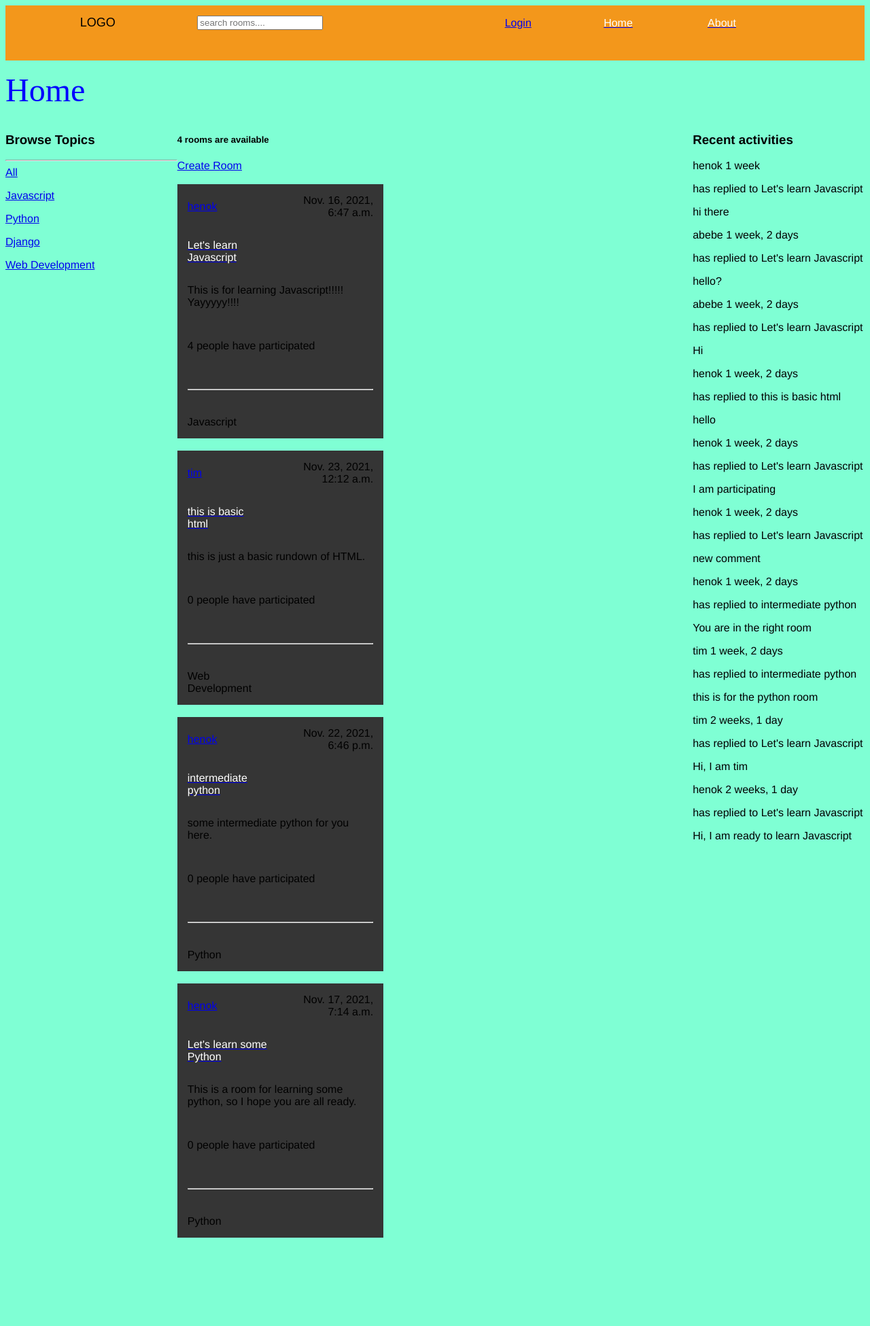
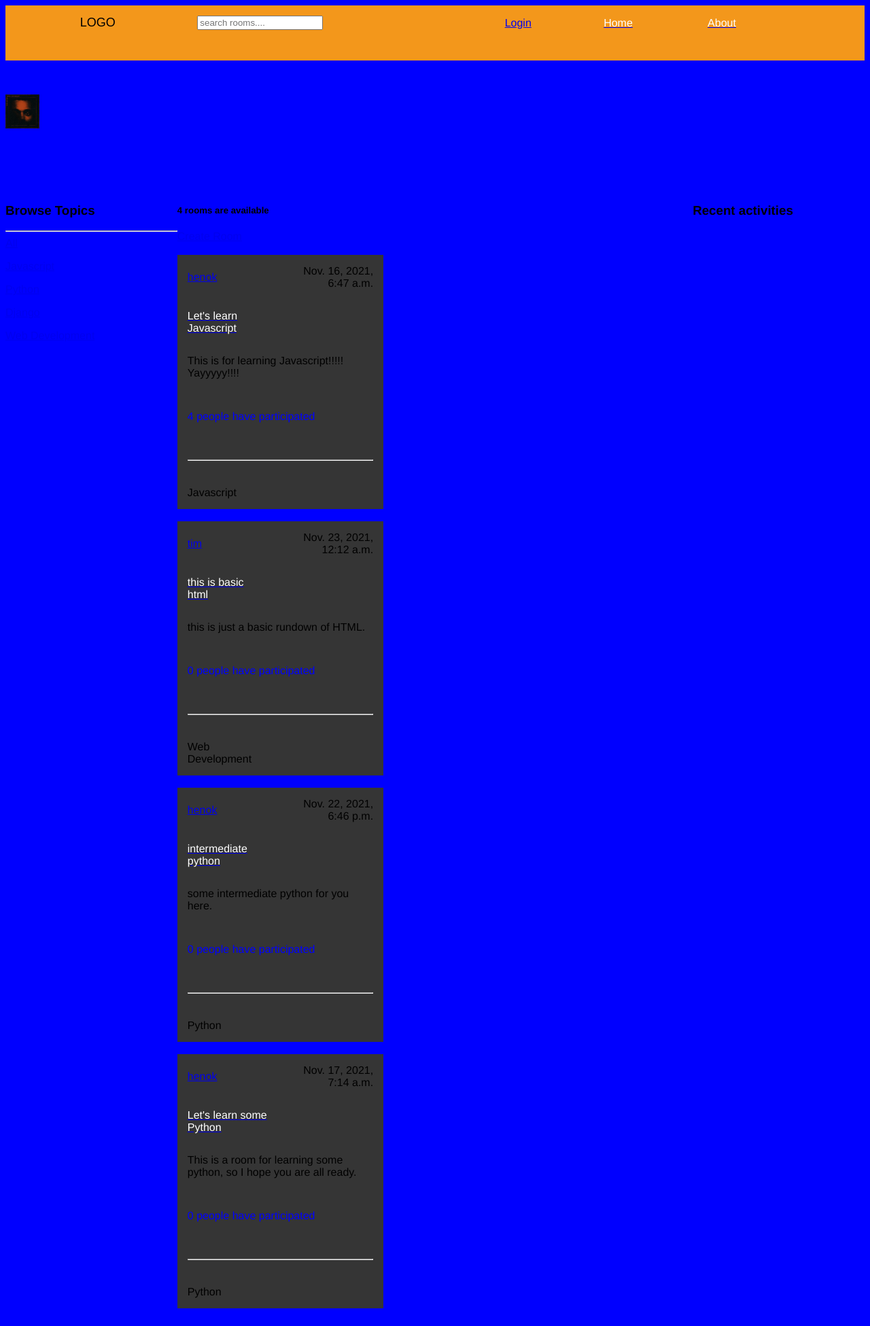
Before and after one commit to DNA-home/Django-App, a Django app: page / in a window 1280 px wide. Shown: the whole page at 68% size. Before the commit the page ends 1821 px from the top, so only its background shows below. Run offline with Django 3.2, Linux system fonts and the light colour scheme; data comes from the database, SQL or seed files in the repository.

Commit message:
changing the css

```diff
--- a/base/templates/base/home.html
+++ b/base/templates/base/home.html
@@ -1,37 +1,21 @@
-{% extends "main.html" %}
-
-
-
-{% block content %}
-<style>
-    .container{
-        display: grid;
-        grid-template-columns: 1fr 3fr 1fr;
-    }
+{% extends "main.html" %} {% load static %} {% block content %}
+<link rel="stylesheet" href="{% static 'styles/home.css' %}">
 </style>
 <p><font face="Times new roman" size="18" color="blue">Home</font></p>
 
 <div class="container">
-    <div>
-        {% include 'base/topics_component.html' %}
-    </div>
+  <div>{% include 'base/topics_component.html' %}</div>
 
-    <div class='rooms'>
-        <h5>{{room_count}} rooms are available</h5>
-        <a href="{% url 'create-room' %}">Create Room</a>
-        <br>
-        <br>
+  <div class="rooms">
+    <h5>{{room_count}} rooms are available</h5>
+    <a href="{% url 'create-room' %}">Create Room</a>
+    <br />
+    <br />
 
-        <div class='topics'>
-            {% include 'base/feed_component.html' %}
+    <div class="topics">{% include 'base/feed_component.html' %}</div>
+  </div>
 
-        </div>
-
-    </div>
-
-    <div>
-        {% include 'base/activity_component.html' %}
-    </div>
+  <div>{% include 'base/activity_component.html' %}</div>
 </div>
 
 {% endblock content %}
--- /dev/null
+++ b/static/styles/home.css
@@ -0,0 +1,4 @@
+.container {
+  display: grid;
+  grid-template-columns: 1fr 3fr 1fr;
+}
--- a/static/styles/main.css
+++ b/static/styles/main.css
@@ -1,9 +1,16 @@
-.body{
-    background-color: aquamarine;
-    font-family: 'Franklin Gothic Medium', 'Arial Narrow', Arial, sans-serif;
+.body {
+  background-color: blue;
+  font-family: "Franklin Gothic Medium", "Arial Narrow", Arial, sans-serif;
 }
 
+.aboutP {
+  color: crimson;
+}
 
-.aboutP{
-    color: crimson;
+img {
+  height: 50px;
 }
+
+p {
+  color: blue;
+}
--- a/templates/main.html
+++ b/templates/main.html
@@ -2,30 +2,28 @@
 
 {% load static %}
 <html lang="en">
-<head>
-    <link rel="stylesheet" type='text/css' media='screen' href="{% static 'styles/main.css' %}">
-    <meta charset="UTF-8">
-    <meta http-equiv="X-UA-Compatible" content="IE=edge">
-    <meta name="viewport" content="width=device-width, initial-scale=1.0">
-    <title>Document</title>
-</head>
-<body class='body'>
-    {% include 'navbar.html' %}
-
-    {% if messages %}
+  <head>
+    <link
+      rel="stylesheet"
+      type="text/css"
+      media="screen"
+      href="{% static 'styles/main.css' %}"
+    />
+    <title>Main</title>
+  </head>
+  <body class="body">
+    {% include 'navbar.html' %} {% if messages %}
     <ul class="messages">
-        {% for message in messages %}
-        <li>
-            {{ message }}
-        </li>
-        {% endfor %}
+      {% for message in messages %}
+      <li>{{ message }}</li>
+      {% endfor %}
     </ul>
     {% endif %}
 
-    <!-- <img src="{% static 'images/melancholy.png' %}" alt="image"> -->
+    <p>Hello</p>
 
-    {% block content%}
+    <img src="{% static 'images/melancholy.png' %}" alt="image" />
 
-    {% endblock content%}
-</body>
+    {% block content%} {% endblock content%}
+  </body>
 </html>
```
